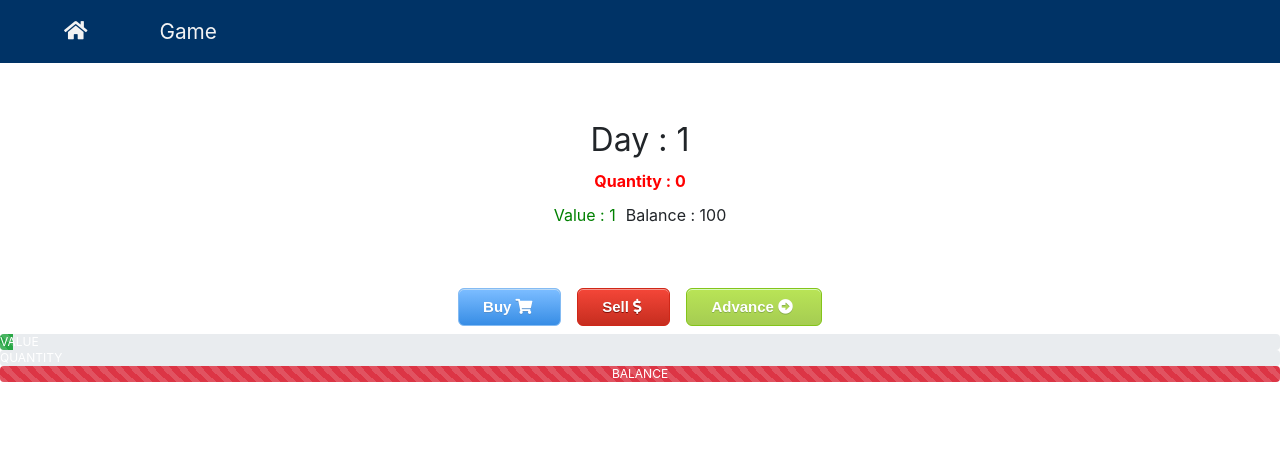
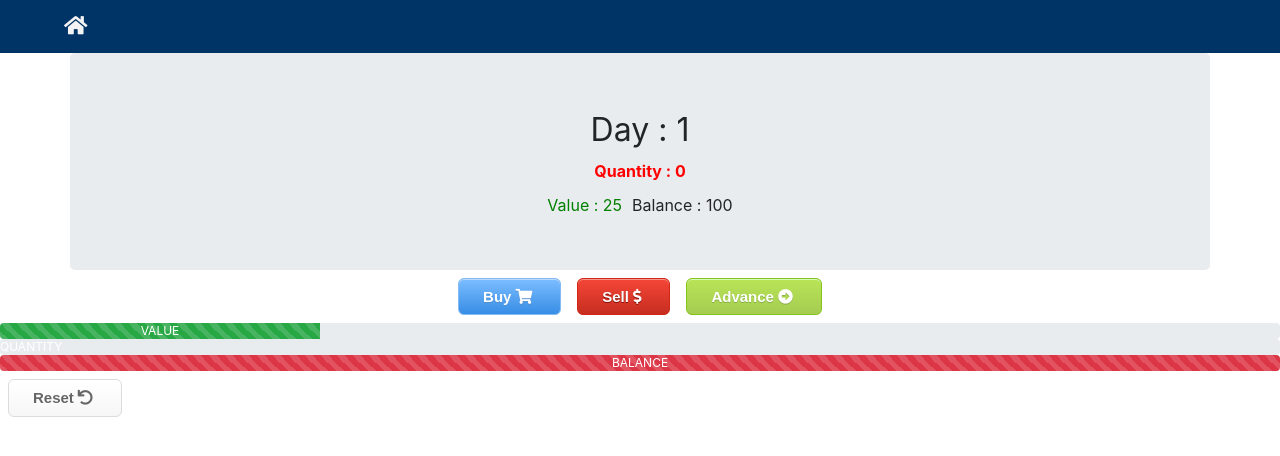
Before and after one commit to nathantbissell/stocks, a React (Create React App) app: page / in a window 1280 px wide. Shown: the top 456 px of the page. Built offline with nearby package versions, Linux system fonts and the light colour scheme.

Commit message:
added reset button

```diff
--- a/src/Navbar.js
+++ b/src/Navbar.js
@@ -13,14 +13,13 @@ export default class Navbar extends Component {
           {/* <img src={logo} alt='store' className='navbar-brand' /> */}
           <i className='fas fa-home nav-link' />
         </Link>
-        <ul className='navbar-nav align-items-center'>
+        {/* <ul className='navbar-nav align-items-center'>
           <li className='nav-item ml-5'>
-            <Link to='/games' className='nav-link'>
+            <Link to='/' className='nav-link'>
               Game
             </Link>
           </li>
-        </ul>
-        <Link to='/cart' className='ml-auto' />
+        </ul> */}
       </NavWrapper>
     )
   }
--- a/src/Stocks.css
+++ b/src/Stocks.css
@@ -172,6 +172,59 @@
   top: 1px;
 }
 
+.resetButton {
+  -moz-box-shadow: inset 0px 1px 0px 0px #ffffff;
+  -webkit-box-shadow: inset 0px 1px 0px 0px #ffffff;
+  box-shadow: inset 0px 1px 0px 0px #ffffff;
+  background: -webkit-gradient(
+    linear,
+    left top,
+    left bottom,
+    color-stop(0.05, #ffffff),
+    color-stop(1, #f6f6f6)
+  );
+  background: -moz-linear-gradient(top, #ffffff 5%, #f6f6f6 100%);
+  background: -webkit-linear-gradient(top, #ffffff 5%, #f6f6f6 100%);
+  background: -o-linear-gradient(top, #ffffff 5%, #f6f6f6 100%);
+  background: -ms-linear-gradient(top, #ffffff 5%, #f6f6f6 100%);
+  background: linear-gradient(to bottom, #ffffff 5%, #f6f6f6 100%);
+  filter: progid:DXImageTransform.Microsoft.gradient(startColorstr='#ffffff', endColorstr='#f6f6f6',GradientType=0);
+  background-color: #ffffff;
+  -moz-border-radius: 6px;
+  -webkit-border-radius: 6px;
+  border-radius: 6px;
+  border: 1px solid #dcdcdc;
+  display: inline-block;
+  cursor: pointer;
+  color: #666666;
+  font-family: Arial;
+  font-size: 15px;
+  font-weight: bold;
+  padding: 6px 24px;
+  text-decoration: none;
+  text-shadow: 0px 1px 0px #ffffff;
+}
+.resetButton:hover {
+  background: -webkit-gradient(
+    linear,
+    left top,
+    left bottom,
+    color-stop(0.05, #f6f6f6),
+    color-stop(1, #ffffff)
+  );
+  background: -moz-linear-gradient(top, #f6f6f6 5%, #ffffff 100%);
+  background: -webkit-linear-gradient(top, #f6f6f6 5%, #ffffff 100%);
+  background: -o-linear-gradient(top, #f6f6f6 5%, #ffffff 100%);
+  background: -ms-linear-gradient(top, #f6f6f6 5%, #ffffff 100%);
+  background: linear-gradient(to bottom, #f6f6f6 5%, #ffffff 100%);
+  filter: progid:DXImageTransform.Microsoft.gradient(startColorstr='#f6f6f6', endColorstr='#ffffff',GradientType=0);
+  background-color: #f6f6f6;
+}
+.resetButton:active {
+  position: relative;
+  top: 1px;
+}
+
 #label {
   margin: 5px;
 }
--- a/src/Stocks.js
+++ b/src/Stocks.js
@@ -6,7 +6,7 @@ class Stocks extends Component {
   constructor(props) {
     super(props)
     this.state = {
-      value: 1,
+      value: 25,
       day: 1,
       quantity: 0,
       balance: 100,
@@ -21,6 +21,7 @@ class Stocks extends Component {
         balance: this.state.balance - this.state.value
       })
     }
+    this.triggerGameOver()
   }
 
   sellStock = () => {
@@ -30,20 +31,40 @@ class Stocks extends Component {
         balance: this.state.balance + this.state.value
       })
     }
+    this.triggerGameOver()
   }
 
   advanceDay = () => {
     this.setState({
-      value: Math.floor(Math.random() * 100 + 1),
+      value: Math.floor(Math.random() * 101 + 0),
       day: this.state.day + 1
+    })
+    this.triggerGameOver()
+  }
+
+  triggerGameOver = () => {
+    if (this.state.value === 0 || this.state.balance === 0) {
+      this.setState({
+        gameOver: true
+      })
+    }
+  }
+
+  resetGame = () => {
+    this.setState({
+      value: 25,
+      day: 1,
+      quantity: 0,
+      balance: 100,
+      gameOver: false
     })
   }
 
   render() {
-    const { value, quantity, balance, day, gameOver } = this.state
-    return (
+    const { value, quantity, balance, day } = this.state
+    return !this.state.gameOver ? (
       <React.Fragment>
-        <div className='container p-5 m-auto'>
+        <div className='container jumbotron p-5 m-auto'>
           <div className='dayLabel' id='label'>
             Day : {day}
           </div>
@@ -77,7 +98,14 @@ class Stocks extends Component {
         <ProgressBar striped variant='success' now={value} label='VALUE' />
         <ProgressBar striped variant='info' now={quantity} label='QUANTITY' />
         <ProgressBar striped variant='danger' now={balance} label='BALANCE' />
+
+        <button className='resetButton m-2 ' onClick={this.resetGame}>
+          Reset
+          <i className='m-1 fas fa-undo' />
+        </button>
       </React.Fragment>
+    ) : (
+      <p>Game Over!</p>
     )
   }
 }
```
